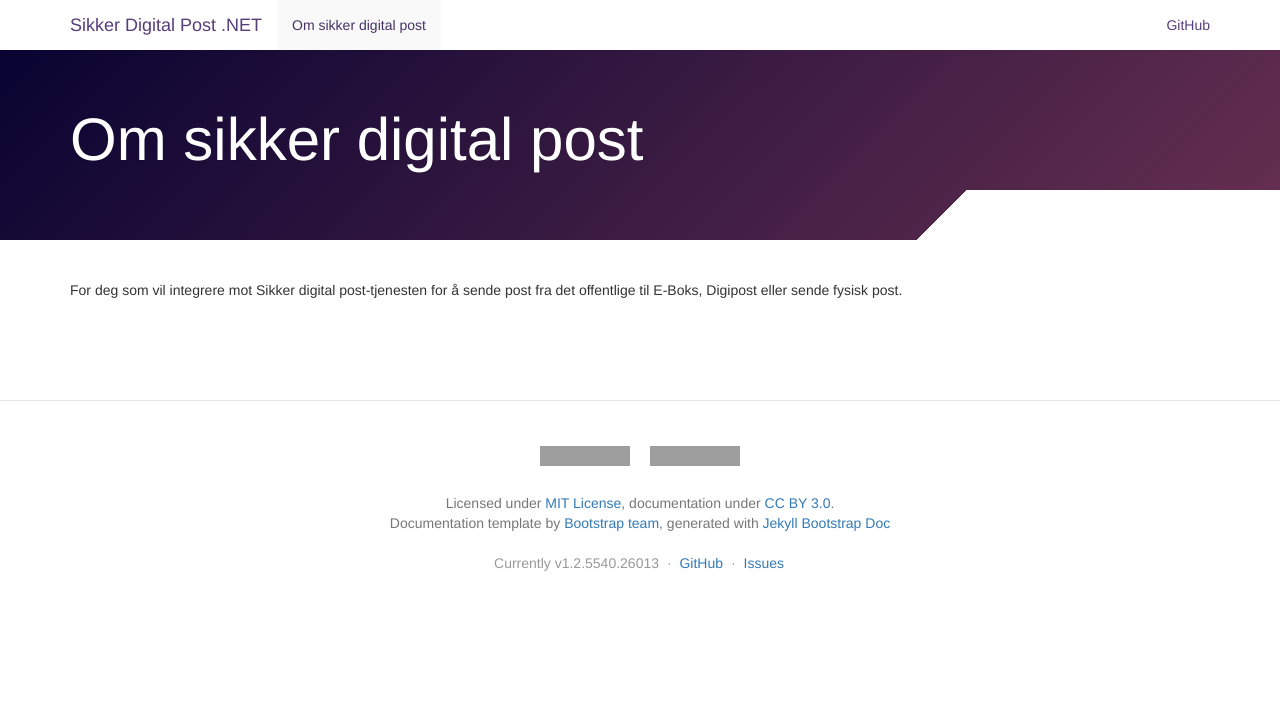
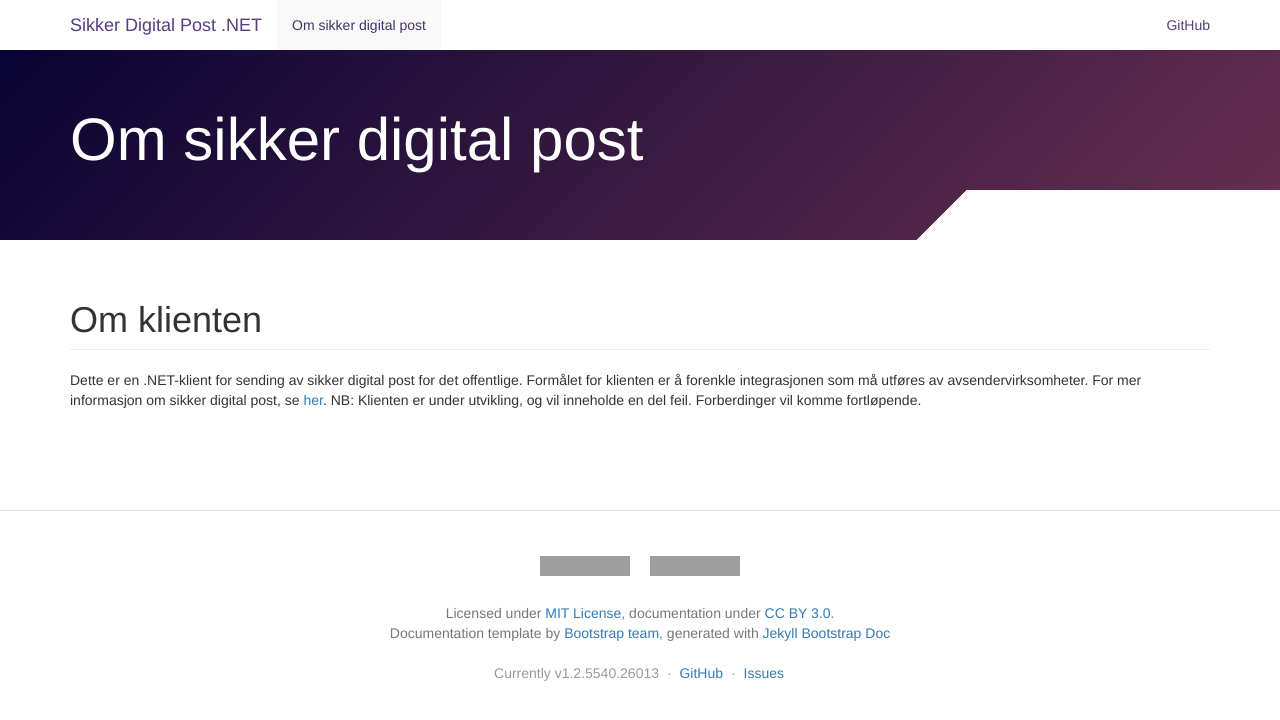
Before and after one commit to difi/sikker-digital-post-klient-dotnet, a Jekyll site: the page built from about.html, in a window 1280 px wide. Shown: the top 720 px of the page. Built offline with Jekyll 4.4.1, drawn with Linux system fonts in a browser that asks for light colours; nearby versions of some CDN libraries; grey boxes are pictures that could not be loaded.

```diff
--- a/_config.yml
+++ b/_config.yml
@@ -8,7 +8,7 @@ downloadUrl: https://github.com/mistic100/jekyll-bootstrap-doc
 license: MIT License
 licenseUrl: http://opensource.org/licenses/MIT
 
-baseurl: "/sikker-digital-post-net-klient" # the subpath of your site, e.g. /blog/
+#baseurl: "/sikker-digital-post-net-klient" # the subpath of your site, e.g. /blog/
 
 collections:
   doks:
--- a/about.html
+++ b/about.html
@@ -1,6 +1,17 @@
 ---
 layout: default
 title: Om sikker digital post
+isHome: false
 ---
 
-For deg som vil integrere mot Sikker digital post-tjenesten for å sende post fra det offentlige til E-Boks, Digipost eller sende fysisk post.
+<section class="bs-docs-section">
+
+
+<h1 id="{{ dok.title }}" class="page-header">Om klienten</h1>
+
+Dette er en .NET-klient for sending av sikker digital post for det offentlige. Formålet for klienten er å forenkle integrasjonen
+som må utføres av avsendervirksomheter. For mer informasjon om sikker digital post, se <a href="http://begrep.difi.no/SikkerDigitalPost">her</a>.
+
+NB: Klienten er under utvikling, og vil inneholde en del feil. Forberdinger vil komme fortløpende.
+
+</section>
--- a/index.html
+++ b/index.html
@@ -10,5 +10,4 @@ isHome: true
   		<h1 id="{{ dok.title }}" class="page-header">{{ dok.title}}</h1>
   		{{dok.content}}
 	</section>
-
 {% endfor %}
```
Also changed, not shown: _doks/logging.md (+1 -3 lines). Lines whose indentation alone changed are shown as unchanged.
